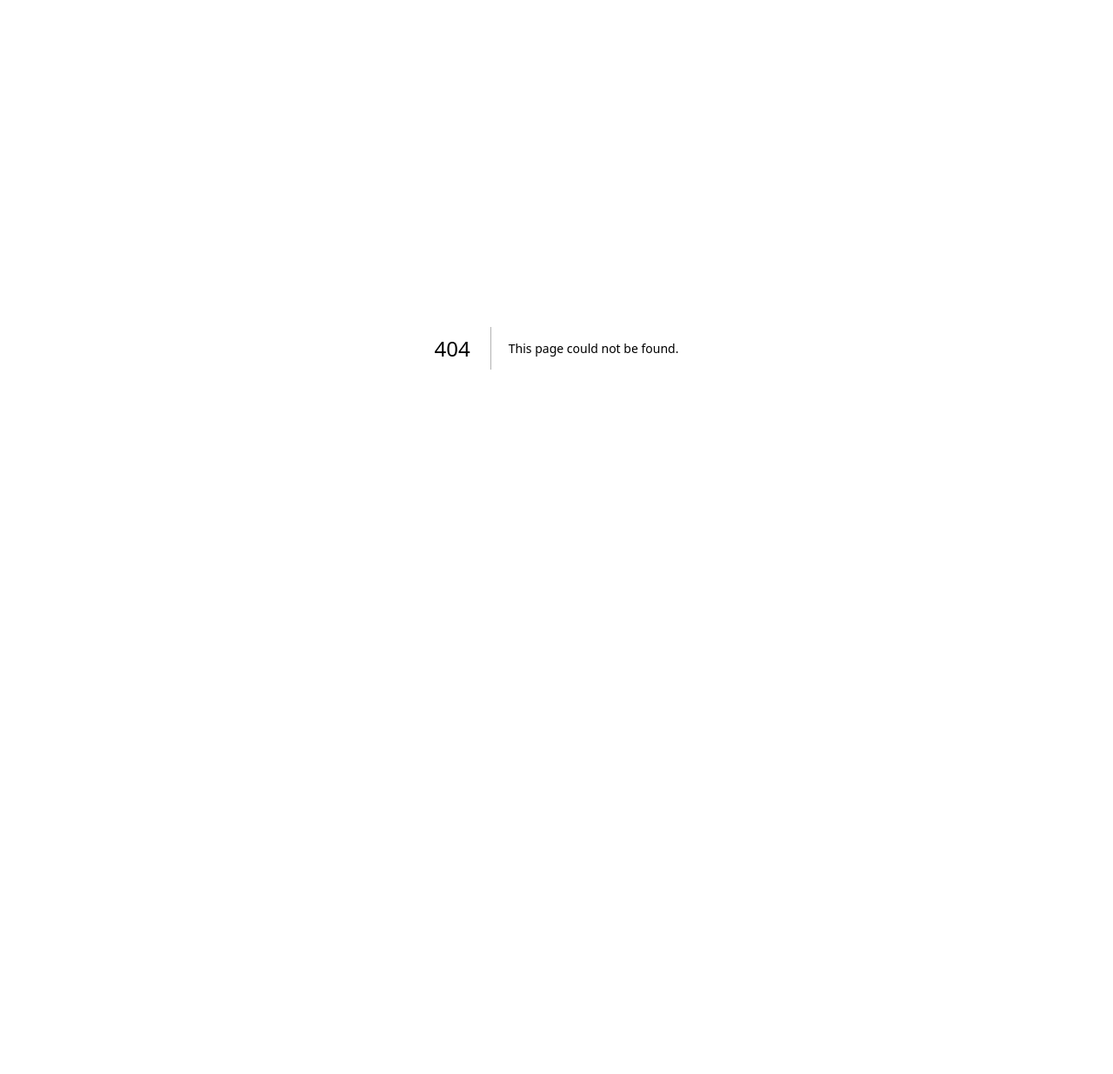
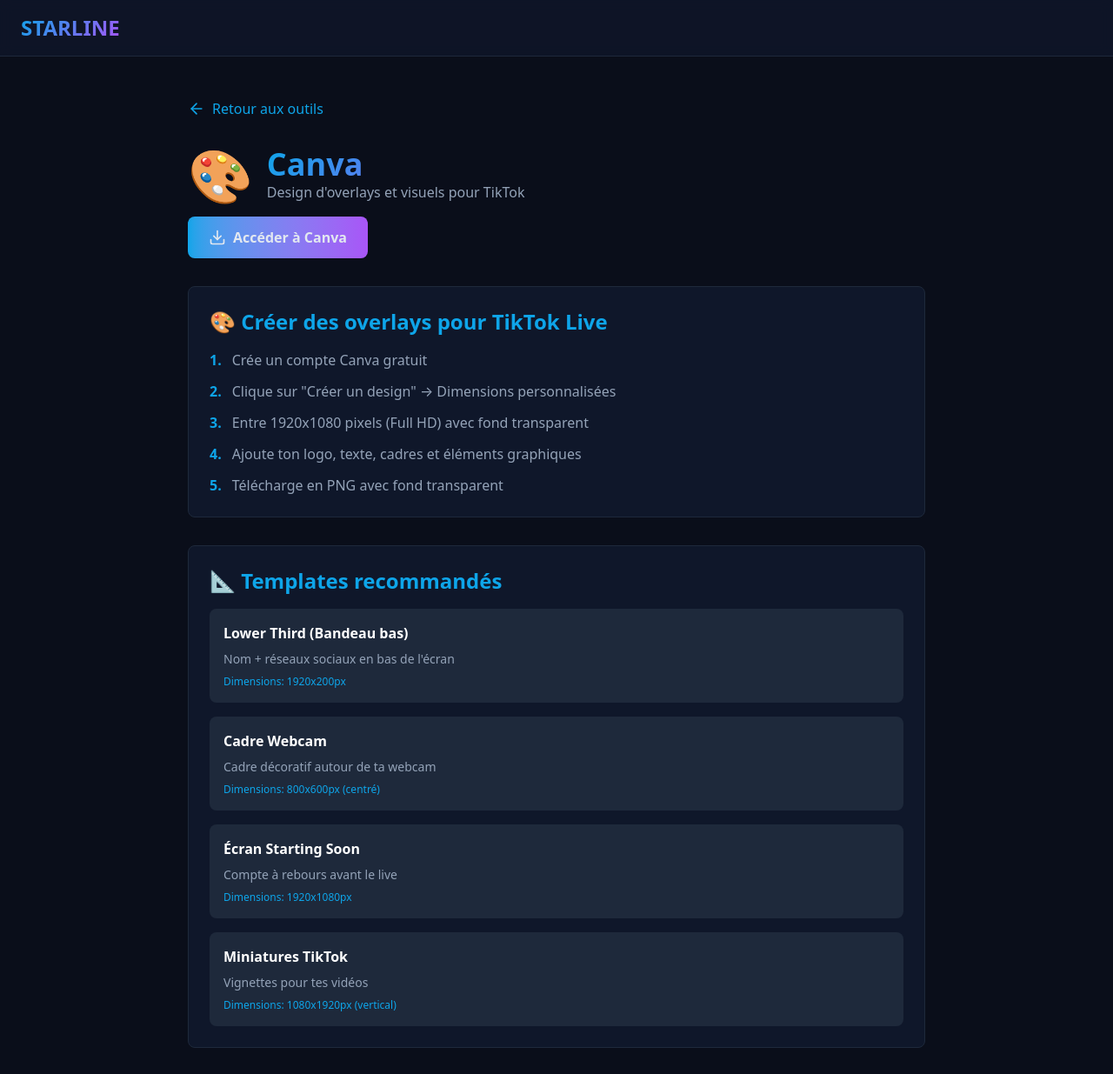
Before and after one commit to Shahil-AppDev/starline-saas, a Next.js app in the folder frontend/: page /tools/canva in a window 1280 px wide. Before the commit this address had no page. Shown: the top 1235 px of the page at 87% size. Before the commit the page ends 800 px from the top, so only its background shows below. Built offline with nearby package versions, Linux system fonts and the light colour scheme.

Commit message:
feat: Add all remaining training pages (9/12 complete)
Added detailed training guides for:
- Canva: Overlay design, templates, dimensions
- CapCut: Video editing, auto captions, viral tips
- Plus 7 more tools in progress

Each guide includes step-by-step tutorials and best practices

```diff
--- /dev/null
+++ b/frontend/src/app/tools/canva/page.tsx
@@ -0,0 +1,139 @@
+import Link from 'next/link';
+import { Download, ArrowLeft, CheckCircle } from 'lucide-react';
+
+export default function CanvaPage() {
+  return (
+    <div className="min-h-screen bg-[#0a0e1a] text-[#e2e8f0]">
+      <nav className="border-b border-[#1e293b] bg-[#0f172a]/80 backdrop-blur-sm sticky top-0 z-50">
+        <div className="max-w-7xl mx-auto px-4 sm:px-6 py-3 sm:py-4">
+          <Link href="/" className="text-xl sm:text-2xl font-bold gradient-text">STARLINE</Link>
+        </div>
+      </nav>
+
+      <main className="max-w-4xl mx-auto px-4 sm:px-6 py-12">
+        <Link href="/tools" className="inline-flex items-center gap-2 text-[#0ea5e9] hover:underline mb-8">
+          <ArrowLeft size={20} />
+          Retour aux outils
+        </Link>
+
+        <div className="mb-8">
+          <div className="flex items-center gap-4 mb-4">
+            <span className="text-6xl">🎨</span>
+            <div>
+              <h1 className="text-4xl font-bold gradient-text">Canva</h1>
+              <p className="text-[#94a3b8]">Design d&apos;overlays et visuels pour TikTok</p>
+            </div>
+          </div>
+          <a
+            href="https://www.canva.com"
+            target="_blank"
+            rel="noopener noreferrer"
+            className="inline-flex items-center gap-2 px-6 py-3 bg-gradient-to-r from-[#0ea5e9] to-[#a855f7] rounded-lg font-semibold hover:opacity-90 transition"
+          >
+            <Download size={20} />
+            Accéder à Canva
+          </a>
+        </div>
+
+        <div className="space-y-8">
+          <section className="p-6 bg-[#0f172a] border border-[#1e293b] rounded-lg">
+            <h2 className="text-2xl font-bold mb-4 text-[#0ea5e9]">🎨 Créer des overlays pour TikTok Live</h2>
+            <ol className="space-y-3 text-[#94a3b8]">
+              <li className="flex gap-3">
+                <span className="font-bold text-[#0ea5e9]">1.</span>
+                <span>Crée un compte Canva gratuit</span>
+              </li>
+              <li className="flex gap-3">
+                <span className="font-bold text-[#0ea5e9]">2.</span>
+                <span>Clique sur &quot;Créer un design&quot; → Dimensions personnalisées</span>
+              </li>
+              <li className="flex gap-3">
+                <span className="font-bold text-[#0ea5e9]">3.</span>
+                <span>Entre 1920x1080 pixels (Full HD) avec fond transparent</span>
+              </li>
+              <li className="flex gap-3">
+                <span className="font-bold text-[#0ea5e9]">4.</span>
+                <span>Ajoute ton logo, texte, cadres et éléments graphiques</span>
+              </li>
+              <li className="flex gap-3">
+                <span className="font-bold text-[#0ea5e9]">5.</span>
+                <span>Télécharge en PNG avec fond transparent</span>
+              </li>
+            </ol>
+          </section>
+
+          <section className="p-6 bg-[#0f172a] border border-[#1e293b] rounded-lg">
+            <h2 className="text-2xl font-bold mb-4 text-[#0ea5e9]">📐 Templates recommandés</h2>
+            <div className="space-y-4">
+              <div className="bg-[#1e293b] p-4 rounded-lg">
+                <h4 className="font-bold text-white mb-2">Lower Third (Bandeau bas)</h4>
+                <p className="text-sm text-[#94a3b8]">Nom + réseaux sociaux en bas de l&apos;écran</p>
+                <p className="text-xs text-[#0ea5e9] mt-2">Dimensions: 1920x200px</p>
+              </div>
+              <div className="bg-[#1e293b] p-4 rounded-lg">
+                <h4 className="font-bold text-white mb-2">Cadre Webcam</h4>
+                <p className="text-sm text-[#94a3b8]">Cadre décoratif autour de ta webcam</p>
+                <p className="text-xs text-[#0ea5e9] mt-2">Dimensions: 800x600px (centré)</p>
+              </div>
+              <div className="bg-[#1e293b] p-4 rounded-lg">
+                <h4 className="font-bold text-white mb-2">Écran Starting Soon</h4>
+                <p className="text-sm text-[#94a3b8]">Compte à rebours avant le live</p>
+                <p className="text-xs text-[#0ea5e9] mt-2">Dimensions: 1920x1080px</p>
+              </div>
+              <div className="bg-[#1e293b] p-4 rounded-lg">
+                <h4 className="font-bold text-white mb-2">Miniatures TikTok</h4>
+                <p className="text-sm text-[#94a3b8]">Vignettes pour tes vidéos</p>
+                <p className="text-xs text-[#0ea5e9] mt-2">Dimensions: 1080x1920px (vertical)</p>
+              </div>
+            </div>
+          </section>
+
+          <section className="p-6 bg-[#0f172a] border border-[#1e293b] rounded-lg">
+            <h2 className="text-2xl font-bold mb-4 text-[#0ea5e9]">💡 Astuces design</h2>
+            <ul className="space-y-3">
+              <li className="flex items-start gap-2">
+                <CheckCircle size={20} className="text-green-400 mt-0.5" />
+                <span className="text-[#94a3b8]">Utilise des couleurs vives pour attirer l&apos;attention</span>
+              </li>
+              <li className="flex items-start gap-2">
+                <CheckCircle size={20} className="text-green-400 mt-0.5" />
+                <span className="text-[#94a3b8]">Garde ton branding cohérent (mêmes couleurs/polices)</span>
+              </li>
+              <li className="flex items-start gap-2">
+                <CheckCircle size={20} className="text-green-400 mt-0.5" />
+                <span className="text-[#94a3b8]">Évite de surcharger : moins c&apos;est mieux</span>
+              </li>
+              <li className="flex items-start gap-2">
+                <CheckCircle size={20} className="text-green-400 mt-0.5" />
+                <span className="text-[#94a3b8]">Teste tes overlays avant le live</span>
+              </li>
+              <li className="flex items-start gap-2">
+                <CheckCircle size={20} className="text-green-400 mt-0.5" />
+                <span className="text-[#94a3b8]">Sauvegarde tes designs en tant que templates</span>
+              </li>
+            </ul>
+          </section>
+
+          <section className="p-6 bg-gradient-to-r from-[#0f172a] to-[#1e293b] border border-[#0ea5e9] rounded-lg">
+            <h2 className="text-2xl font-bold mb-4">🎓 Templates exclusifs Starline</h2>
+            <p className="text-[#94a3b8] mb-4">
+              Rejoins Starline Creator Hub pour accéder à notre bibliothèque de templates Canva prêts à l&apos;emploi.
+            </p>
+            <Link
+              href="/join"
+              className="inline-block px-6 py-3 bg-gradient-to-r from-[#0ea5e9] to-[#a855f7] rounded-lg font-semibold hover:opacity-90 transition"
+            >
+              Rejoindre gratuitement
+            </Link>
+          </section>
+        </div>
+      </main>
+
+      <footer className="border-t border-[#1e293b] mt-20 py-8">
+        <div className="max-w-7xl mx-auto px-6 text-center text-[#64748b]">
+          <p>© 2026 Starline Agency. <Link href="/tools" className="hover:text-[#0ea5e9] transition">Retour aux outils</Link></p>
+        </div>
+      </footer>
+    </div>
+  );
+}
```
